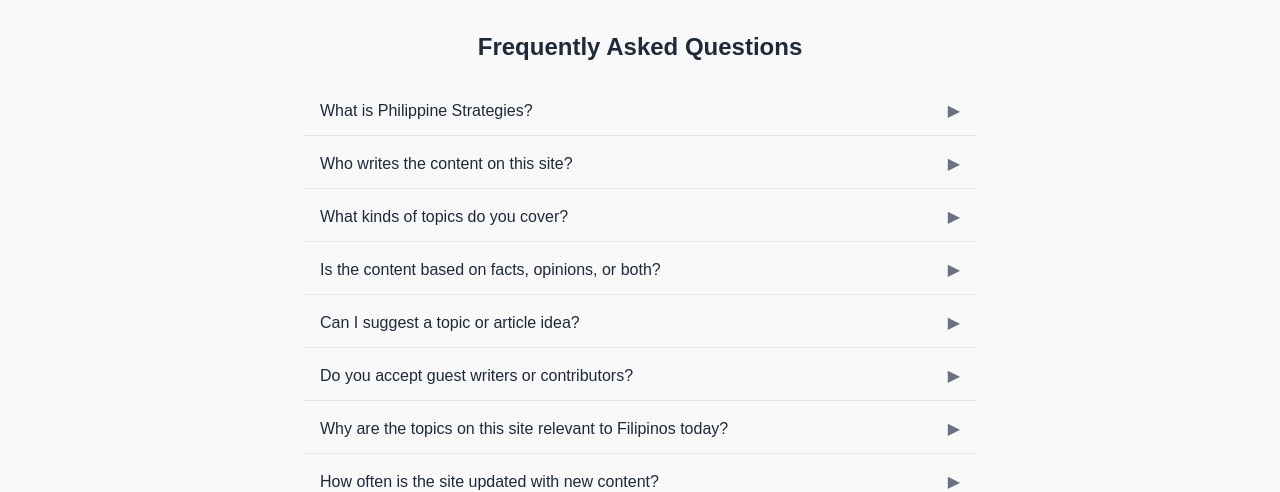
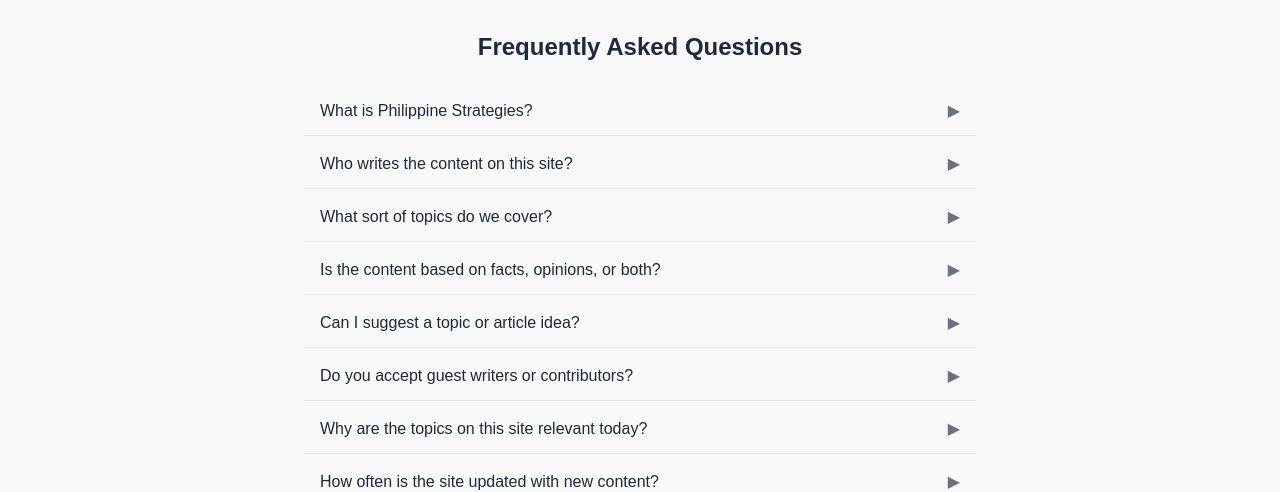
Before and after one commit to emmanagano/philippine-strategies, a Next.js app: page /contact in a window 1280 px wide. Shown: the part 860-1352 px from the top of the page. Built offline with nearby package versions, Linux system fonts and the light colour scheme.

Commit message:
faq and blurb minor tweaks

```diff
--- a/src/app/components/FAQ.tsx
+++ b/src/app/components/FAQ.tsx
@@ -6,17 +6,17 @@
   {
     question: "What is Philippine Strategies?",
     answer:
-      "Philippine Strategies is a collection of in-depth articles offering geopolitical, economic, and cultural insights on the Philippines. It’s especially valuable for foreign readers seeking long-term context beyond headlines.",
+      "Philippine Strategies is non-governmental information resources service published by a legacy commonwealth family, offering real-world insights on military, economic, and political environments in the Philippines, made available to benefit those engaged in diplomatic, visiting forces, and foreign investment activities.",
   },
   {
     question: "Who writes the content on this site?",
     answer:
-      "All articles are written by Robert Wagner, a strategic analyst and longtime resident of the Philippines whose family has been deeply rooted in the country since 1899. His work offers rare historical and strategic depth.",
+      "Articles are mostly written by AEGIS, Inc. President & CEO, Robert T. Wagner, a former US Marine Force Recon operator and aviator, whose family of military men have been active in defending Filipinos and performing charity work aiding elementary schools throughout the Philippines since 1899, augmented with occaisional pieces contributed by other organization Fellows.",
   },
   {
-    question: "What kinds of topics do you cover?",
+    question: "What sort of topics do we cover?",
     answer:
-      "We cover military affairs, foreign investment, politics, propaganda, and cultural commentary — all with a focus on strategic understanding.",
+      "We discuss and comment on military alliance affairs, foreign investment, politics, and the cultural uniqueness of the Philippines,  with a focus on strategic preparedness.",
   },
   {
     question: "Is the content based on facts, opinions, or both?",
@@ -34,9 +34,9 @@
       "We’re open to featuring guest contributions if the work aligns with our voice and mission. Reach out if you’re interested.",
   },
   {
-    question: "Why are the topics on this site relevant to Filipinos today?",
+    question: "Why are the topics on this site relevant today?",
     answer:
-      "Because they examine root issues and long-term power dynamics that are often overlooked, but critical to national development.",
+      "We examine root issues and long-term power dynamics that are often overlooked, but critical to comprehending the mood, movements and directions of the country.",
   },
   {
     question: "How often is the site updated with new content?",
--- a/src/data/blurbs.json
+++ b/src/data/blurbs.json
@@ -1,4 +1,11 @@
 [
+	{
+		"title:": "Blurb of the Week",
+		"date": "April 19, 2025",
+		"article_title": "World's first humanoid robot half-marathon held in Beijing",
+		"article_link": "https://www.youtube.com/shorts/32fR4ankcus",
+		"commentary": "I like the little guys at the end, hehe"
+	},
 	{
 		"title:": "Blurb of the Week",
 		"date": "April 15, 2025",
```
